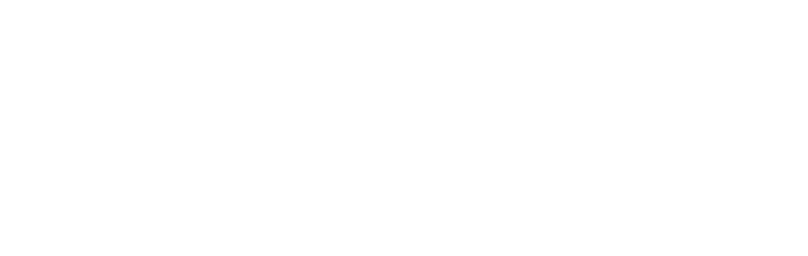
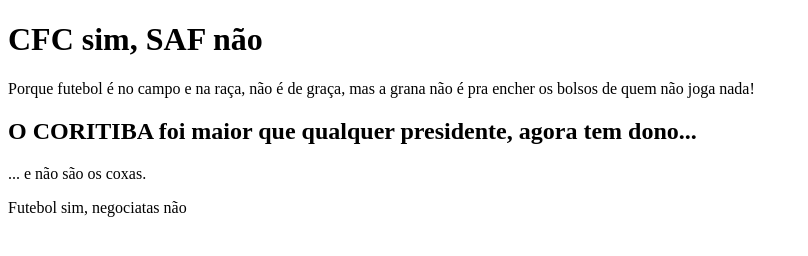
Before and after one commit to Prof-Yuri/Hello-World, a plain HTML site: page index.html in a window 1280 px wide. Shown: the whole page, without its empty margins (0-808 px from the left). Drawn offline with Linux system fonts and the light colour scheme.

Commit message:
primeiros textos

```diff
--- a/index.html
+++ b/index.html
@@ -6,6 +6,25 @@
     <title>CFC sim, SAF não</title>
 </head>
 <body>
+    <header>
+        <h1>CFC sim, SAF não</h1>
+        <p>Porque futebol é no campo e na raça, não é de graça, mas a grana não é pra encher os bolsos de quem não joga nada!</p>
+
+
+    </header>
+
+    <section>
+        <h2>O CORITIBA foi maior que qualquer presidente, agora tem dono...</h2>
+        <p>... e não são os coxas.</p>
+
+    </section>
+
+    <footer>
+        <p>Futebol sim, negociatas não</p>
+
+    </footer>
+
+
 
 </body>
 </html>
```
